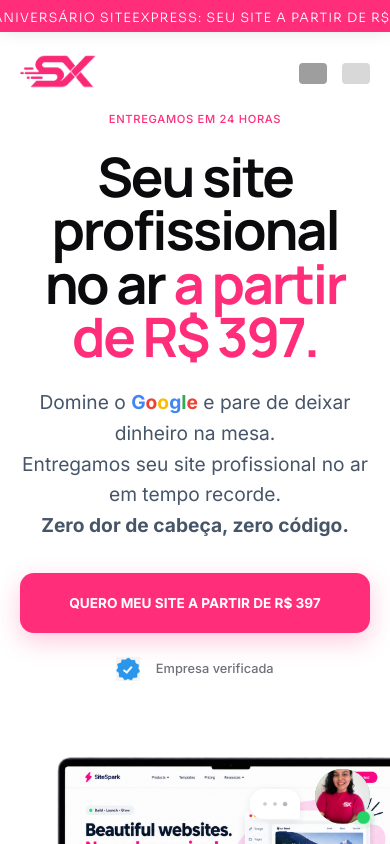
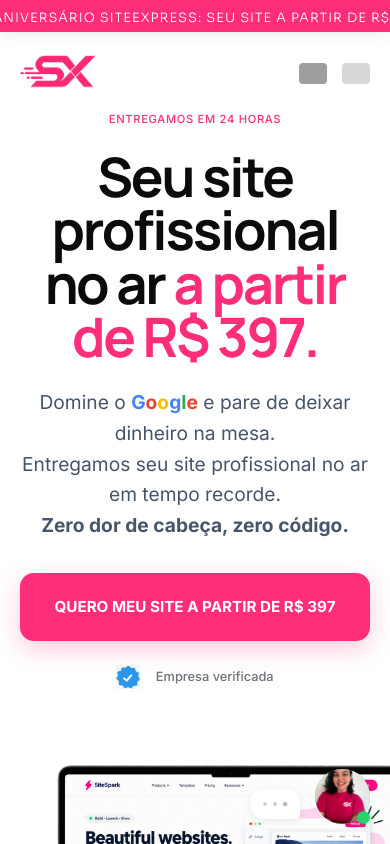
Before and after one commit to t0non/siteexpressbrasil, a Next.js app: page / in a window 390 px wide. Shown: the top 844 px of the page. Built offline with nearby package versions, Linux system fonts and the light colour scheme; grey boxes are pictures that could not be loaded.

Commit message:
Aumenta tamanho dos botoes no desktop e mobile

```diff
--- a/src/app/page.module.css
+++ b/src/app/page.module.css
@@ -25,10 +25,10 @@
 .ctaButton {
   background-color: var(--color-magenta);
   color: var(--color-white);
-  padding: 12px 24px;
+  padding: 16px 28px;
   border-radius: 14px;
   font-weight: 700;
-  font-size: var(--text-sm);
+  font-size: var(--text-base);
   transition: transform 0.2s, box-shadow 0.2s, background-color 0.2s;
   box-shadow: 0 8px 24px rgba(255, 45, 122, 0.25);
   display: inline-flex;
@@ -43,9 +43,9 @@
 }
 
 .ctaLarge {
-  height: 60px;
-  padding: 0 32px;
-  font-size: var(--text-base);
+  height: 68px;
+  padding: 0 36px;
+  font-size: var(--text-md);
   width: 100%;
   max-width: 400px;
 }
@@ -1091,7 +1091,7 @@
 @media (max-width: 900px) {
   .ctaButton {
     white-space: nowrap;
-    padding: 12px 16px;
-    font-size: 0.85rem;
+    padding: 14px 20px;
+    font-size: 0.95rem;
   }
 }
```
